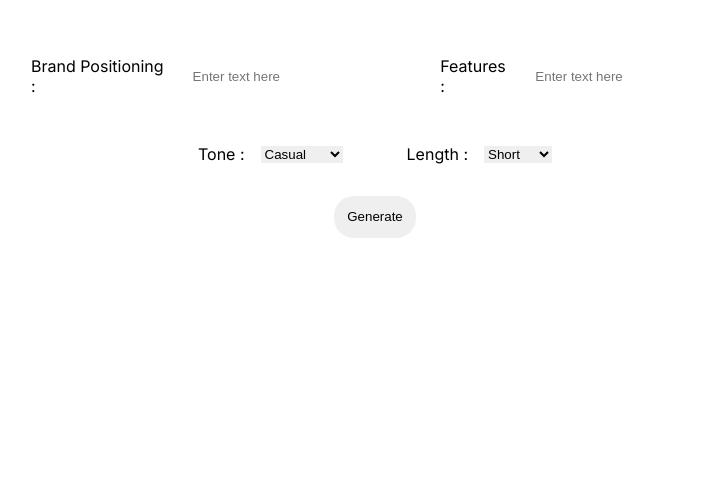
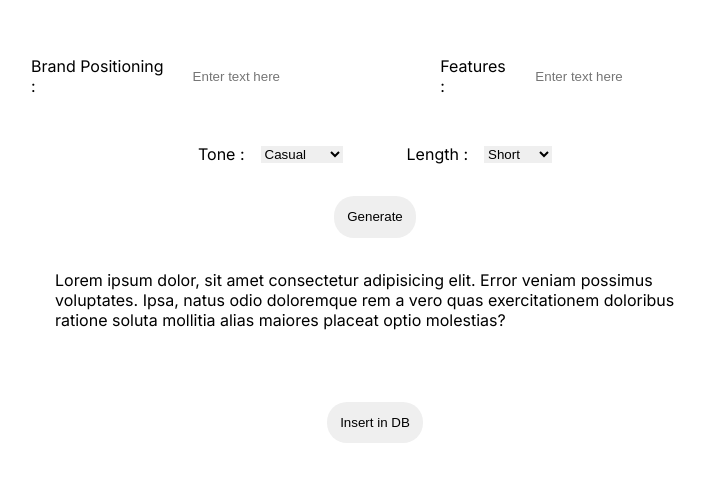
Before and after one commit to AbhayJha24/real-estate-copy-gen-website, a Next.js app: page / in a window 1280 px wide. Shown: the part 120-602 px from the top of the page, without its empty margins (265-970 px from the left). Built offline with nearby package versions, Linux system fonts and the light colour scheme.

Commit message:
Added Insert into DB button and Space for Generated Text

```diff
--- a/app/page.js
+++ b/app/page.js
@@ -34,6 +34,10 @@ export default function Home() {
           </div>
         </article>
         <button>Generate</button>
+        <article className={styles.genTextArea}>
+          Lorem ipsum dolor, sit amet consectetur adipisicing elit. Error veniam possimus voluptates. Ipsa, natus odio doloremque rem a vero quas exercitationem doloribus ratione soluta mollitia alias maiores placeat optio molestias?
+        </article>
+        <button>Insert in DB</button>
       </section>
     </main>
   );
--- a/app/page.module.css
+++ b/app/page.module.css
@@ -31,8 +31,21 @@
   justify-content: center;
 }
 
+.genTextArea{
+  background-color: #ffffff;
+  display: flex;
+  width: 40em;
+  height: 100px;
+  padding: 1em;
+  overflow-y: scroll;
+}
+
 @media (prefers-color-scheme: dark) {
   .genForm{
     background-color: #aaaaaa;
   }
+
+  .genTextArea{
+    background-color: #000000;
+  }
 }
```
